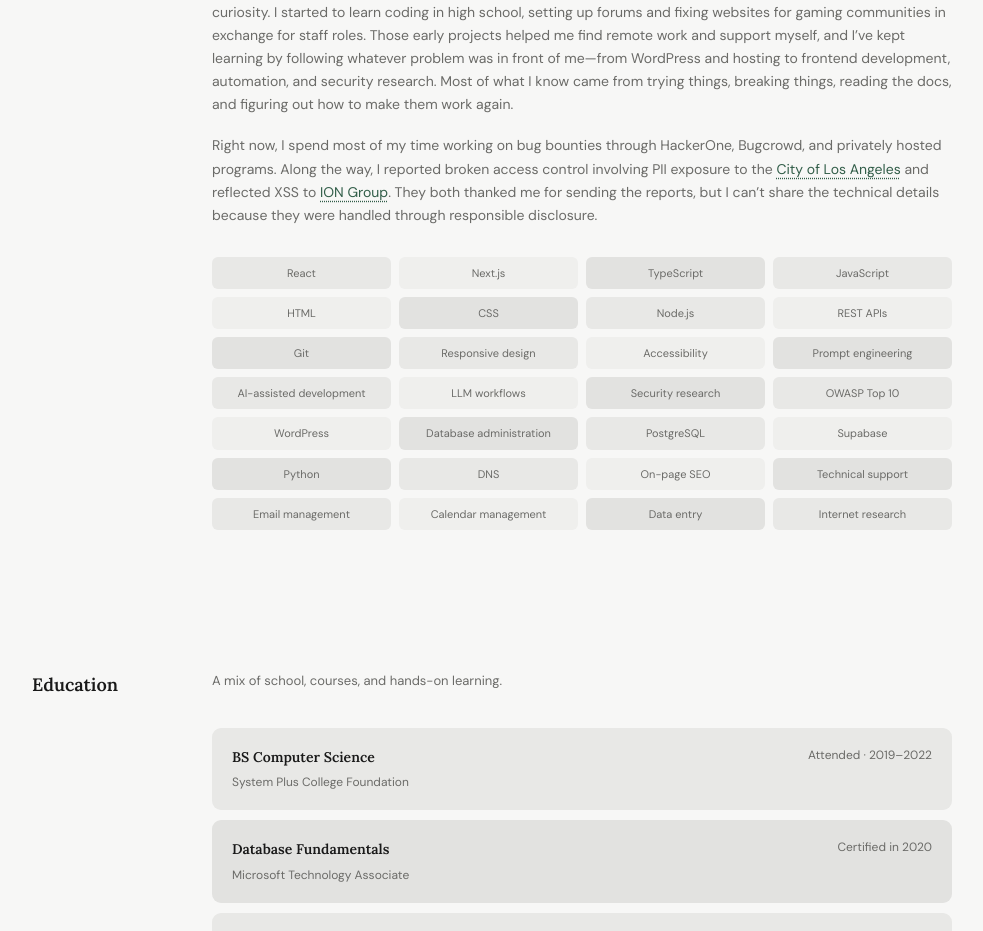
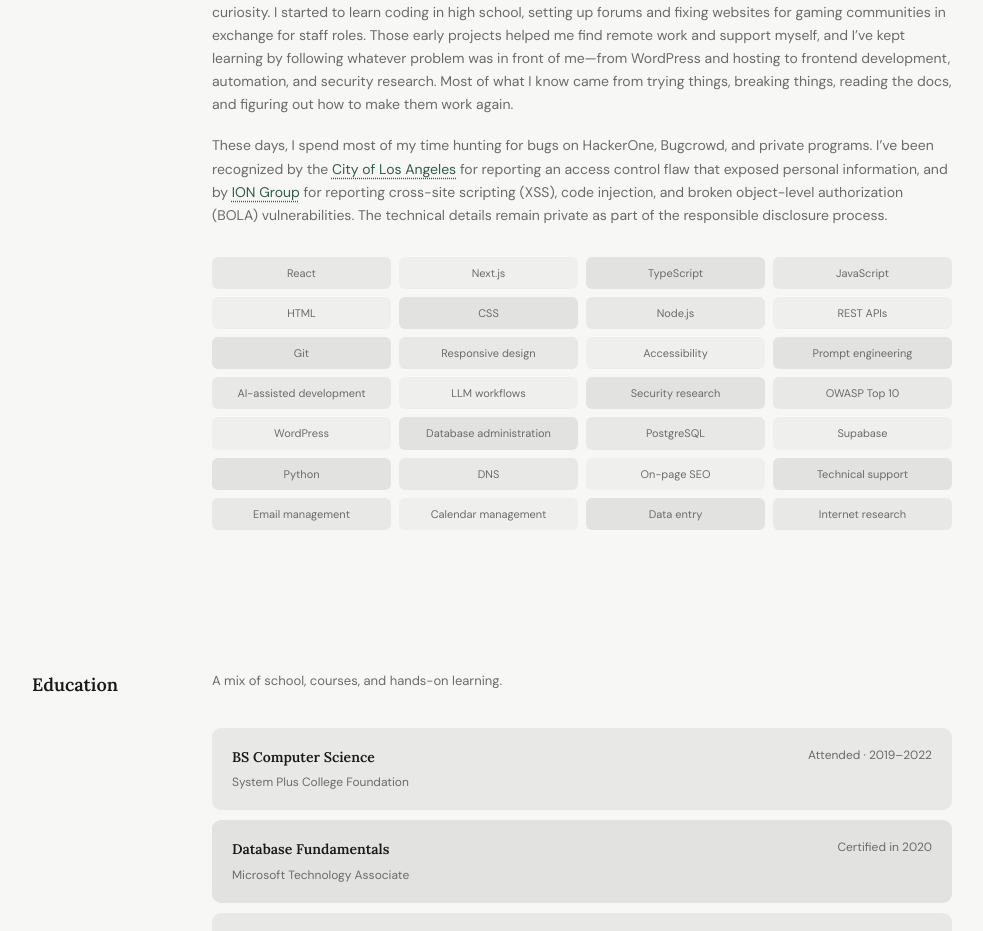
Before and after one commit to zabe-dev/zabe-dev-portfolio, a Next.js app: page / in a window 1280 px wide. Shown: the part 1283-2214 px from the top of the page, without its empty margins (148-1131 px from the left). Built offline with nearby package versions, Linux system fonts and the light colour scheme; a web font is replaced by a local one.

Commit message:
Update security recognition paragraph

```diff
--- a/app/components/AboutSection.tsx
+++ b/app/components/AboutSection.tsx
@@ -99,18 +99,18 @@ export function AboutSection() {
           again.
         </p>
         <p className="recognition">
-          Right now, I spend most of my time working on bug bounties through HackerOne, Bugcrowd,
-          and privately hosted programs. Along the way, I reported broken access control involving
-          PII exposure to the{' '}
+          These days, I spend most of my time hunting for bugs on HackerOne, Bugcrowd, and private
+          programs. I’ve been recognized by the{' '}
           <a className="inline-link" href="https://lacity.gov/" target="_blank" rel="noreferrer">
             City of Los Angeles
           </a>{' '}
-          and reflected XSS to{' '}
+          for reporting an access control flaw that exposed personal information, and by{' '}
           <a className="inline-link" href="https://iongroup.com/" target="_blank" rel="noreferrer">
             ION Group
-          </a>
-          . They both thanked me for sending the reports, but I can’t share the technical details
-          because they were handled through responsible disclosure.
+          </a>{' '}
+          for reporting cross-site scripting (XSS), code injection, and broken object-level
+          authorization (BOLA) vulnerabilities. The technical details remain private as part of
+          the responsible disclosure process.
         </p>
         <div className="skills">
           {skills.map((skill) => (
```
